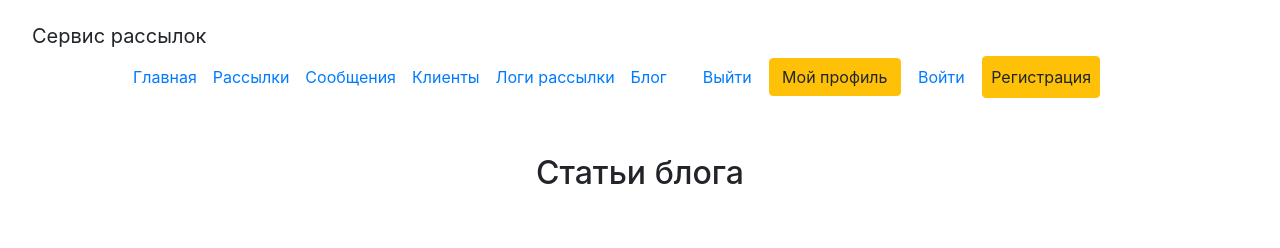
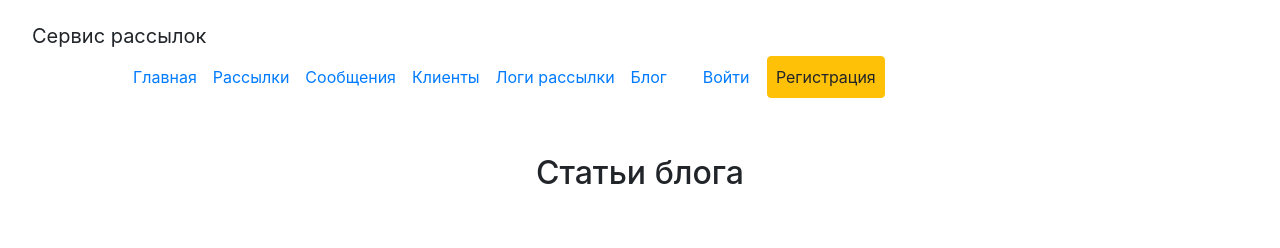
Before and after one commit to svetlanaromanenko06/mailing, a Django app: template blog/templates/blog/blog_list.html in a window 1280 px wide. Shown: the top 248 px of the page. Run offline with Django 4.2, Linux system fonts and the light colour scheme; the template is opened without the code that fills it, so the values that code supplies are empty; some libraries are stand-ins or nearby versions.

Commit message:
добавлены ссылки

```diff
--- a/mailing/templates/mailing/base.html
+++ b/mailing/templates/mailing/base.html
@@ -34,13 +34,13 @@
                 <li><a href="{% url 'blog:blog_list' %}" class="nav-link px-2 text-prymary">Блог</a></li>
             </ul>
             <div class="text-end">
-               {# {% if user.is_authenticated %}    #}
-                    <a class="btn btn-outline-prymary me-4" href="#">Выйти</a>
-                    <a class="btn btn-warning" href="#">Мой профиль</a>
-               {# {% else %}   #}
-                    <a class="btn btn-outline-prymary me-4" href="#">Войти</a>
-                    <a class="p-2 btn btn-warning" href="#">Регистрация</a>
-               {# {% endif %}       #}
+                {% if user.is_authenticated %}
+                    <a class="btn btn-outline-prymary me-2" href="{% url 'users:logout' %}">Выйти</a>
+                    <a class="btn btn-warning" href="{% url 'users:profile' %}">Мой профиль</a>
+                {% else %}
+                    <a class="btn btn-outline-prymary me-2" href="{% url 'users:login' %}">Войти</a>
+                    <a class="p-2 btn btn-warning" href="{% url 'users:register' %}">Регистрация</a>
+                {% endif %}
             </div>
 
         </div>
```
